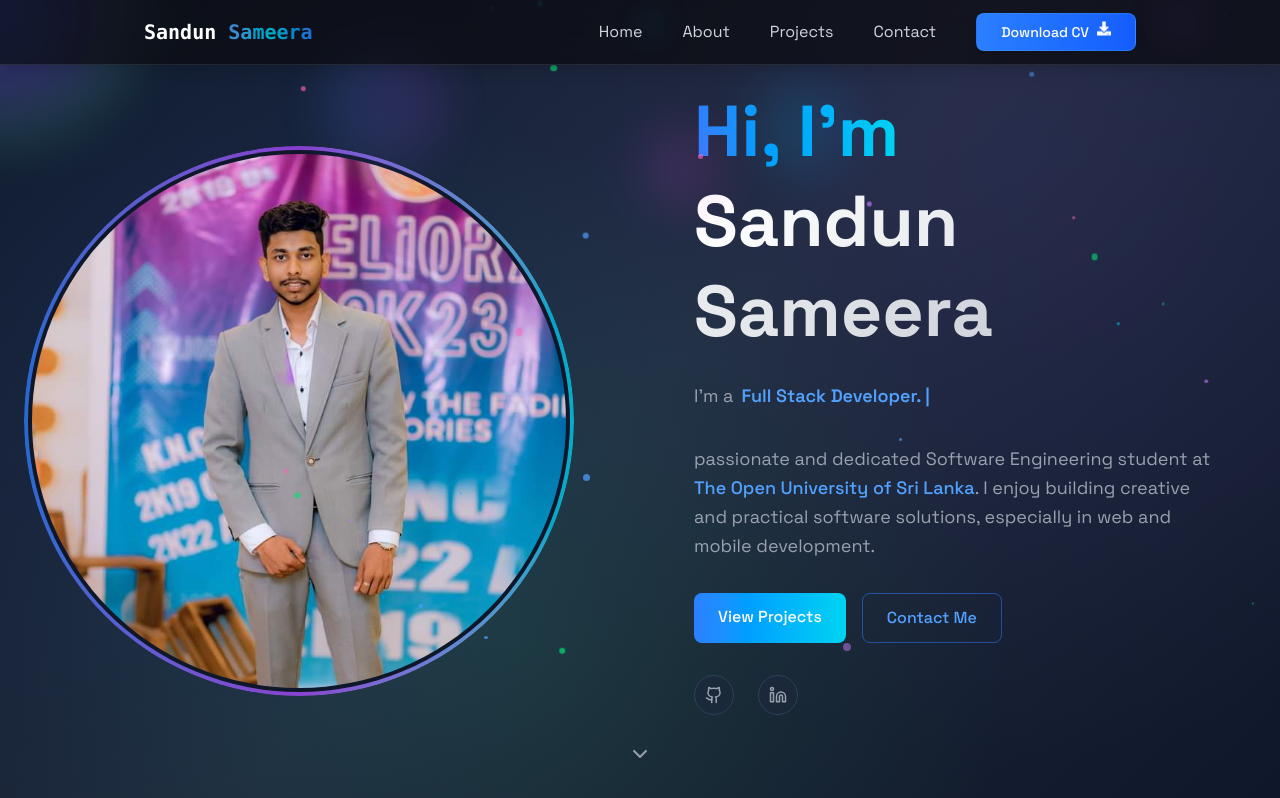
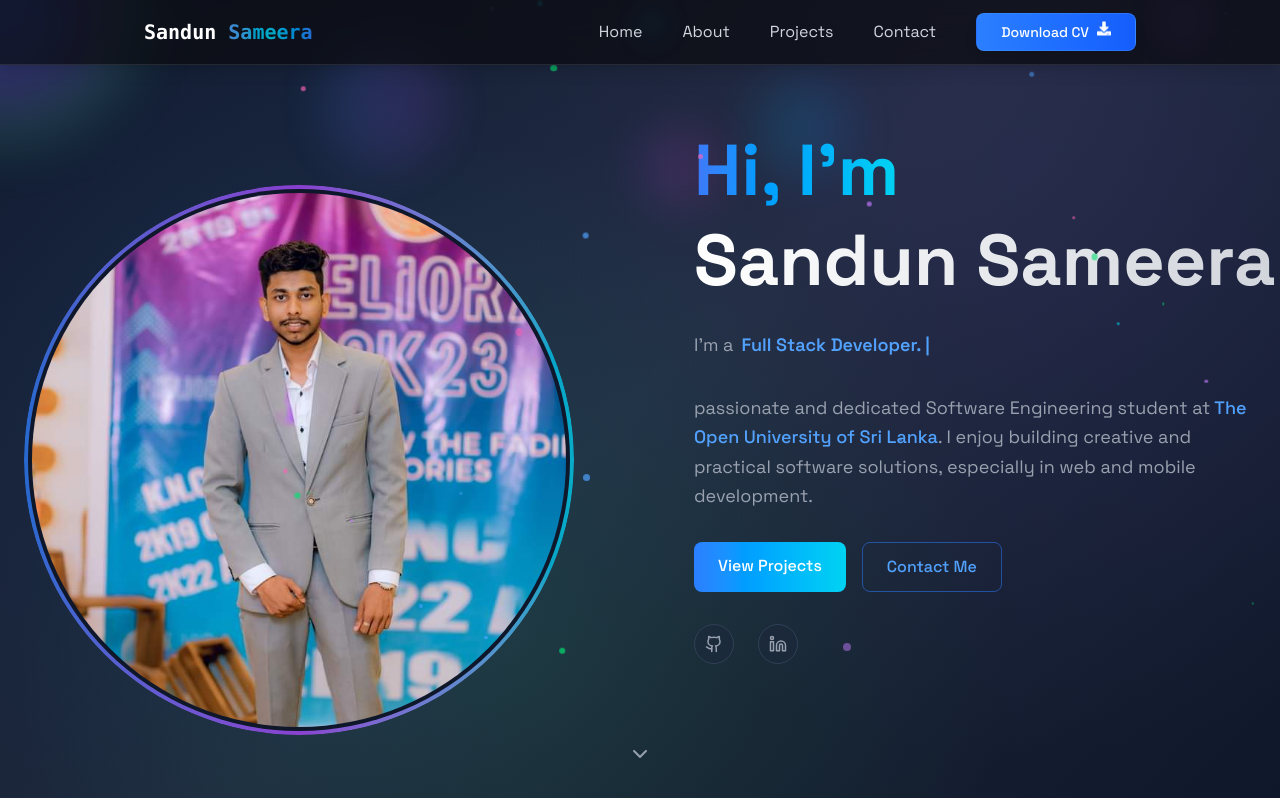
Before and after one commit to sandun440/sandun-portfolio, a React (Vite) app: page / in a window 1280 px wide. Shown: the top 798 px of the page. Built offline with nearby package versions, Linux system fonts and the light colour scheme.

Commit message:
one line name

```diff
--- a/src/components/sections/Home.jsx
+++ b/src/components/sections/Home.jsx
@@ -204,7 +204,7 @@
 
           {/* Text content */}
           <div className="text-center md:text-left max-w-xl mx-auto md:mx-0">
-            <h1 className="text-4xl sm:text-5xl md:text-6xl lg:text-7xl font-bold mb-6 leading-tight">
+            <h1 className="text-4xl sm:text-5xl md:text-6xl lg:text-7xl font-bold mb-6 leading-tight whitespace-nowrap">
               <span className="bg-gradient-to-r from-blue-500 to-cyan-400 bg-clip-text text-transparent">
                 Hi, I'm
               </span>
```
